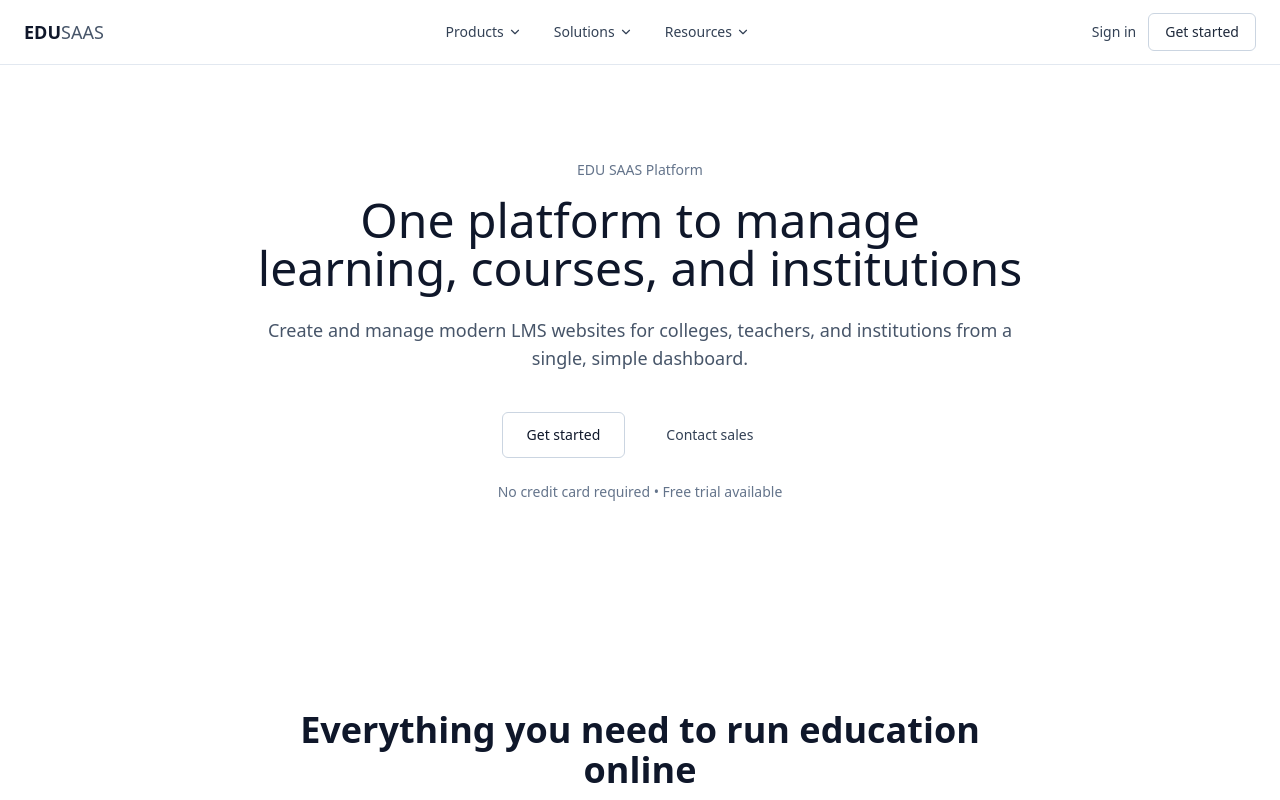
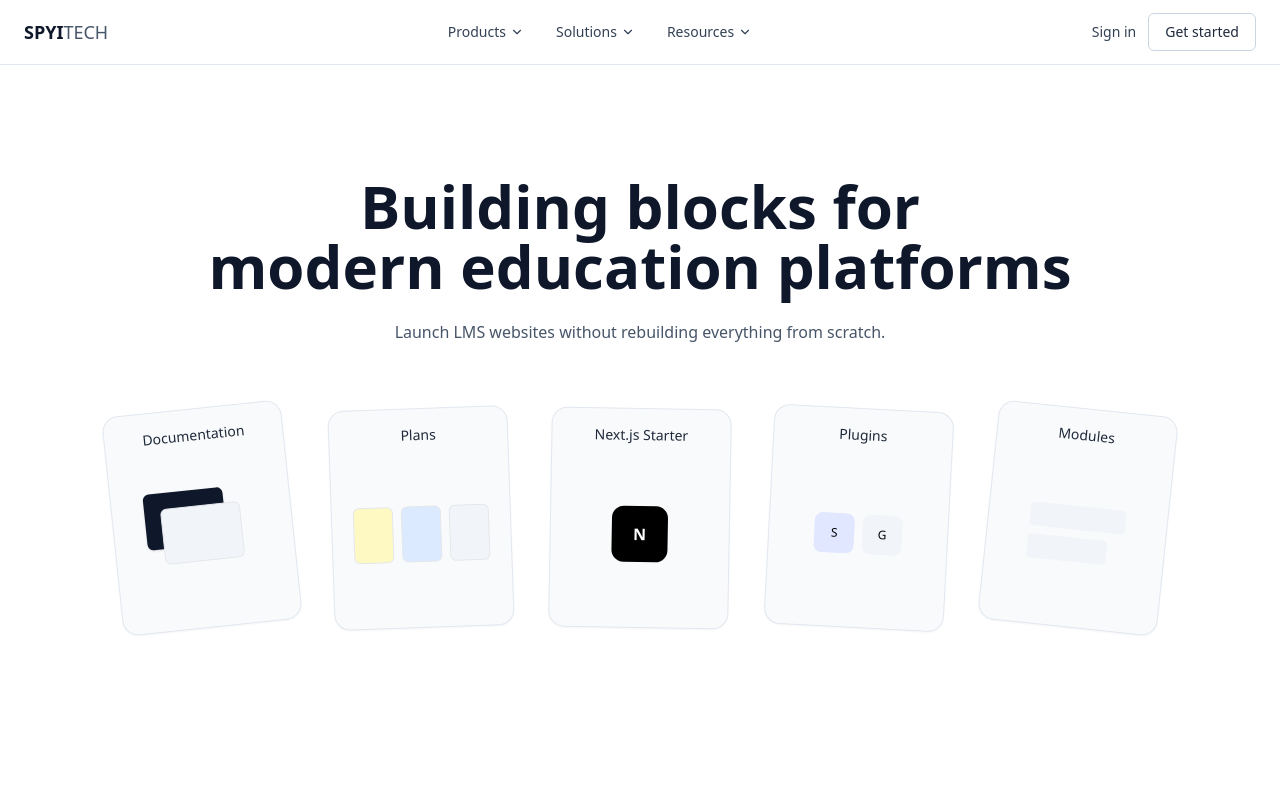
Before and after one commit to imshubhamh/EDUSAAS, a React (Vite) app: page / in a window 1280 px wide. Shown: the top 800 px of the page. Built offline with nearby package versions, Linux system fonts and the light colour scheme.

Commit message:
Hero section Updated

```diff
--- /dev/null
+++ b/src/components/common/FloatingCard.jsx
@@ -0,0 +1,38 @@
+import { Link } from "react-router-dom";
+
+function FloatingCard({
+  title,
+  to = "#",
+  rotate = "",
+  children,
+}) {
+  return (
+    <Link
+      to={to}
+      className={`
+        ${rotate}
+        w-[180px] h-[220px]
+        rounded-2xl
+        bg-gray-50
+        border border-slate-200
+        shadow-[0_1px_2px_rgba(0,0,0,0.04)]
+        p-4
+        flex flex-col
+        transition
+        hover:shadow-md hover:-translate-y-1
+      `}
+    >
+      {/* Title */}
+      <p className="text-sm font-medium text-slate-800 mb-3">
+        {title}
+      </p>
+
+      {/* Card Content */}
+      <div className="flex-1 flex items-center justify-center">
+        {children}
+      </div>
+    </Link>
+  );
+}
+
+export default FloatingCard;
--- /dev/null
+++ b/src/components/landing/CardsSection.jsx
@@ -0,0 +1,111 @@
+// import FloatingCard from "../common/FloatingCard";
+
+// export default function CardsSection() {
+//   return (
+//     <div className="mt-24 flex justify-center">
+//       <div className="flex gap-6">
+//         <FloatingCard title="Documentation" to="/docs" rotate="-rotate-6">
+//           <div className="relative w-full h-full">
+//             <div className="absolute left-4 top-8 w-20 h-14 rounded-md bg-slate-900 shadow" />
+//             <div className="absolute left-8 top-12 w-20 h-14 rounded-md bg-slate-100 border" />
+//           </div>
+//         </FloatingCard>
+
+//         <FloatingCard title="Plans" to="/pricing" rotate="-rotate-2">
+//           <div className="flex gap-2">
+//             <div className="w-10 h-14 rounded-md bg-yellow-100 border" />
+//             <div className="w-10 h-14 rounded-md bg-blue-100 border" />
+//             <div className="w-10 h-14 rounded-md bg-slate-100 border" />
+//           </div>
+//         </FloatingCard>
+
+//         <FloatingCard title="Next.js Starter" to="/starter" rotate="rotate-1">
+//           <div className="w-14 h-14 rounded-xl bg-black flex items-center justify-center text-white font-bold">
+//             N
+//           </div>
+//         </FloatingCard>
+
+//         <FloatingCard title="Plugins" to="/plugins" rotate="rotate-3">
+//           <div className="flex gap-2">
+//             <div className="w-10 h-10 rounded-lg bg-indigo-100 flex items-center justify-center text-xs font-medium">
+//               S
+//             </div>
+//             <div className="w-10 h-10 rounded-lg bg-slate-100 flex items-center justify-center text-xs font-medium">
+//               G
+//             </div>
+//           </div>
+//         </FloatingCard>
+
+//         <FloatingCard title="Modules" to="/modules" rotate="rotate-6">
+//           <div className="space-y-2">
+//             <div className="w-24 h-6 rounded bg-slate-100" />
+//             <div className="w-20 h-6 rounded bg-slate-100" />
+//           </div>
+//         </FloatingCard>
+//       </div>
+//     </div>
+//   );
+// }
+
+
+// ---------------
+
+import FloatingCard from "../common/FloatingCard";
+
+export default function CardsSection() {
+  return (
+    <div className="mt-16 flex justify-center px-4">
+      <div
+        className="
+          grid
+          grid-cols-2
+          sm:grid-cols-3
+          lg:grid-cols-5
+          gap-6
+          max-w-6xl
+          w-full
+          justify-items-center
+        "
+      >
+        <FloatingCard title="Documentation" to="/docs" rotate="-rotate-6">
+          <div className="relative w-full h-full">
+            <div className="absolute left-4 top-8 w-20 h-14 rounded-md bg-slate-900 shadow" />
+            <div className="absolute left-8 top-12 w-20 h-14 rounded-md bg-slate-100 border" />
+          </div>
+        </FloatingCard>
+
+        <FloatingCard title="Plans" to="/pricing" rotate="-rotate-2">
+          <div className="flex gap-2">
+            <div className="w-10 h-14 rounded-md bg-yellow-100 border" />
+            <div className="w-10 h-14 rounded-md bg-blue-100 border" />
+            <div className="w-10 h-14 rounded-md bg-slate-100 border" />
+          </div>
+        </FloatingCard>
+
+        <FloatingCard title="Next.js Starter" to="/starter" rotate="rotate-1">
+          <div className="w-14 h-14 rounded-xl bg-black flex items-center justify-center text-white font-bold">
+            N
+          </div>
+        </FloatingCard>
+
+        <FloatingCard title="Plugins" to="/plugins" rotate="rotate-3">
+          <div className="flex gap-2">
+            <div className="w-10 h-10 rounded-lg bg-indigo-100 flex items-center justify-center text-xs font-medium">
+              S
+            </div>
+            <div className="w-10 h-10 rounded-lg bg-slate-100 flex items-center justify-center text-xs font-medium">
+              G
+            </div>
+          </div>
+        </FloatingCard>
+
+        <FloatingCard title="Modules" to="/modules" rotate="rotate-6">
+          <div className="space-y-2">
+            <div className="w-24 h-6 rounded bg-slate-100" />
+            <div className="w-20 h-6 rounded bg-slate-100" />
+          </div>
+        </FloatingCard>
+      </div>
+    </div>
+  );
+}
--- a/src/components/landing/Hero.jsx
+++ b/src/components/landing/Hero.jsx
@@ -1,41 +1,73 @@
+// export default function Hero() {
+//   return (
+//     <section className="relative overflow-hidden bg-white">
+//       {/* subtle background */}
+//       <div className="absolute inset-0 -z-10 bg-gradient-to-b from-slate-50 to-white" />
+
+import CardsSection from "./CardsSection";
+
+//       <div className="max-w-6xl mx-auto px-6 pt-36 pb-28 text-center">
+//         {/* Label / Badge */}
+//         <div className="inline-flex items-center gap-2 rounded-full border border-slate-200 bg-slate-50 px-4 py-1.5 text-sm text-slate-600 mb-6">
+//           🚀 EDU SAAS Platform
+//         </div>
+
+//         {/* Heading */}
+//         <h1 className="text-4xl md:text-6xl font-semibold text-slate-900 leading-tight tracking-tight">
+//           One platform to manage
+//           <br className="hidden sm:block" />
+//           learning, courses, and{" "}
+//           <span className="text-[#22998C]">institutions</span>
+//         </h1>
+
+//         {/* Description */}
+//         <p className="mt-7 text-base md:text-lg text-slate-600 max-w-3xl mx-auto leading-relaxed">
+//           Build and scale modern LMS websites for colleges, teachers, and
+//           institutions — all powered by a single, intuitive dashboard.
+//         </p>
+
+//         {/* Actions */}
+//         <div className="mt-12 flex flex-col sm:flex-row justify-center gap-4">
+//           <button className="px-7 py-3.5 rounded-md bg-slate-900 text-white text-sm font-medium hover:bg-slate-800 transition">
+//             Get started free
+//           </button>
+
+//           <button className="px-7 py-3.5 rounded-md border border-slate-300 text-slate-800 text-sm font-medium hover:bg-slate-100 transition">
+//             Contact sales
+//           </button>
+//         </div>
+
+//         {/* Trust note */}
+//         <p className="mt-6 text-sm text-slate-500">
+//           No credit card required • Free 14-day trial
+//         </p>
+//       </div>
+//     </section>
+//   );
+// }
+
+
+
+// ----------------
+
+// import CardsSection from "../components/landing/CardsSection";
+
 export default function Hero() {
   return (
-    <section className="bg-white">
-      <div className="max-w-5xl mx-auto px-6 pt-32 pb-24 text-center">
+    <section className="relative bg-white">
+      <div className="max-w-6xl mx-auto px-6 pt-36 pb-32 text-center">
 
-        {/* Label */}
-        <p className="text-sm text-slate-500 mb-4">
-          EDU SAAS Platform
+        <h1 className="text-4xl md:text-6xl font-semibold text-slate-900">
+          Building blocks for
+          <br />
+          modern education platforms
+        </h1>
+
+        <p className="mt-6 text-slate-600 max-w-2xl mx-auto">
+          Launch LMS websites without rebuilding everything from scratch.
         </p>
 
-        {/* Heading */}
-        <h1 className="text-4xl md:text-5xl font-medium text-slate-900 leading-tight">
-          One platform to manage
-          <br className="hidden sm:block" />
-          learning, courses, and institutions
-        </h1>
-
-        {/* Description */}
-        <p className="mt-6 text-base md:text-lg text-slate-600 max-w-3xl mx-auto">
-          Create and manage modern LMS websites for colleges, teachers, and
-          institutions from a single, simple dashboard.
-        </p>
-
-        {/* Actions */}
-        <div className="mt-10 flex flex-col sm:flex-row justify-center gap-4">
-          <button className="px-6 py-3 rounded-md border border-slate-300 text-slate-900 text-sm hover:bg-slate-100">
-            Get started
-          </button>
-
-          <button className="px-6 py-3 rounded-md text-slate-700 text-sm hover:bg-slate-50 border border-transparent">
-            Contact sales
-          </button>
-        </div>
-
-        {/* Note */}
-        <p className="mt-6 text-sm text-slate-500">
-          No credit card required • Free trial available
-        </p>
+        <CardsSection />
       </div>
     </section>
   );
--- a/src/components/layout/Navbar.jsx
+++ b/src/components/layout/Navbar.jsx
@@ -69,7 +69,7 @@ export default function Navbar() {
           to="/"
           className="text-lg font-semibold text-slate-900 hover:opacity-80"
         >
-          EDU<span className="font-normal text-slate-600">SAAS</span>
+          SPYI<span className="font-normal text-slate-600">TECH</span>
         </Link>
 
           {/* Desktop Menu */}
--- a/src/main.jsx
+++ b/src/main.jsx
@@ -4,6 +4,8 @@ import { createRoot } from 'react-dom/client'
 import './index.css'
 import { BrowserRouter } from "react-router-dom";
 import App from './App.jsx'
+import "./styles/animations.css";
+
 
 createRoot(document.getElementById('root')).render(
    <React.StrictMode>
--- a/src/pages/SignIn.jsx
+++ b/src/pages/SignIn.jsx
@@ -17,7 +17,7 @@ export default function SignIn() {
         <form className="space-y-5">
           {/* Email */}
           <div>
-            <label className="block text-sm font-medium text-slate-700 mb-1">
+            <label className="text-start block text-sm font-medium text-slate-700 mb-1">
               Email
             </label>
             <input
@@ -29,7 +29,7 @@ export default function SignIn() {
 
           {/* Password */}
           <div>
-            <label className="block text-sm font-medium text-slate-700 mb-1">
+            <label className="text-start block text-sm font-medium text-slate-700 mb-1">
               Password
             </label>
             <input
--- /dev/null
+++ b/src/styles/animations.css
@@ -0,0 +1,20 @@
+@keyframes float {
+  0%, 100% {
+    transform: translateY(0);
+  }
+  50% {
+    transform: translateY(-10px);
+  }
+}
+
+.animate-float {
+  animation: float 5s ease-in-out infinite;
+}
+
+.animate-float-slow {
+  animation: float 7s ease-in-out infinite;
+}
+
+.animate-float-fast {
+  animation: float 3.5s ease-in-out infinite;
+}
```
